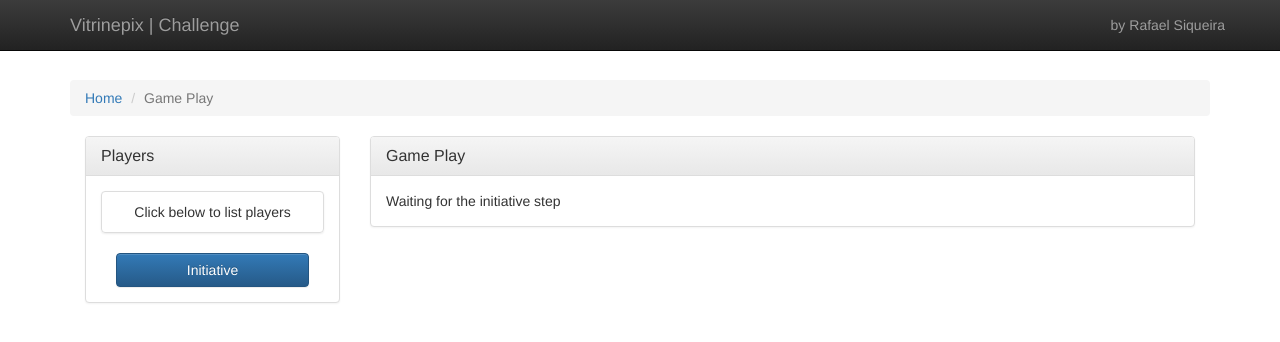
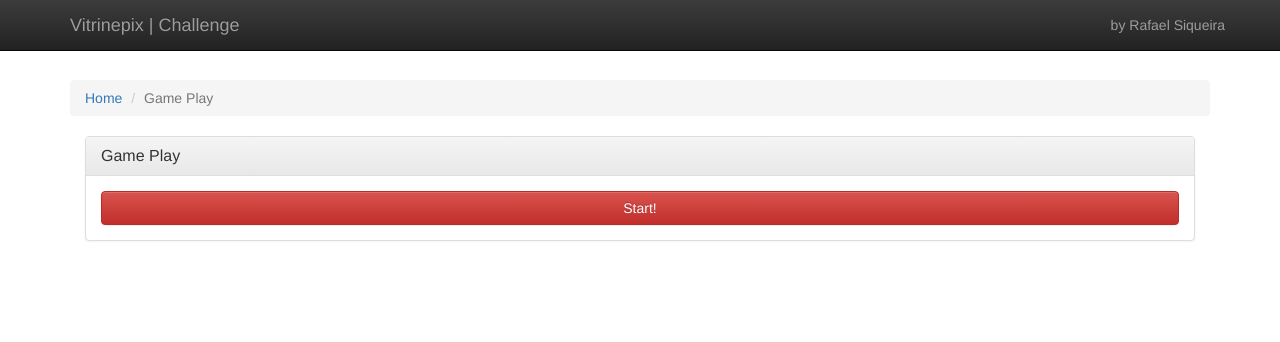
Before and after one commit to rafaelsiqueira/vitrinepix_challenge, a CodeIgniter app: page /database/game/start in a window 1280 px wide. Shown: the top 342 px of the page. Run offline with CodeIgniter, Linux system fonts and the light colour scheme; some libraries are stand-ins or nearby versions.

Commit message:
Changing to use SQLite as database; Changing the game flow (fixing based on instructions -- now the initiative step is executed after each attack)

```diff
--- a/RGPGame/application/controllers/Game.php
+++ b/RGPGame/application/controllers/Game.php
@@ -18,12 +18,8 @@ class Game extends Custom_Controller {
         $this->render('game/start');
     }
 
-    public function initiative()
+    public function initiative($players)
     {
-        // load resources
-        $this->load->model('player', '', true);
-        $players = $this->player->list_available_players();
-
         do {
             $initiatives = array();
 
@@ -31,9 +27,9 @@ class Game extends Custom_Controller {
             foreach($players as $player) {
 
                 // keep the initiative number to use later
-                $initiative = $this->dice->next(range(1,20)) + $player->agility;
+                $initiative = $this->dice->next(range(1,20)) + $player->getAgility();
 
-                $player->initiative_point = $initiative;
+                $player->setInitiativePoint($initiative);
                 $initiatives[$initiative] = $player;
             }
 
@@ -44,17 +40,11 @@ class Game extends Custom_Controller {
         $first  = $initiatives[ max($sortedNumbers) ];
         $second = $initiatives[ min($sortedNumbers) ];
 
-        // save ordered players in session
-        $this->session->gamedata = ['players' => array($first, $second)];
-
-        print json_encode($this->session->gamedata['players']);
+        return [$first, $second];
     }
 
     public function attack()
     {
-        // prepare players to the fight!
-        $players = $this->preparePlayers();
-
         // keep track of rounds
         $rounds = array();
 
@@ -62,12 +52,19 @@ class Game extends Custom_Controller {
         $current_attacker = 0;
         $current_defender = 1;
 
+        // load resources
+        $this->load->model('player', '', true);
+        $availablePlayers = $this->preparePlayers($this->player->list_available_players());
+
         do {
+
+            // for each turn, run the initiative
+            $players = $this->initiative($availablePlayers);
 
             // prepare round data
             $round = [
-                'attacker' => $players[$current_attacker]->getName(),
-                'defender' => $players[$current_defender]->getName(),
+                'attacker' => $players[$current_attacker]->getName() . ' ('. $players[$current_attacker]->getInitiativePoint() .')',
+                'defender' => $players[$current_defender]->getName() . ' ('. $players[$current_defender]->getInitiativePoint() .')',
                 'attack' => [
                     'remaining_health' => $players[$current_defender]->getHealth()
                 ]
@@ -99,9 +96,9 @@ class Game extends Custom_Controller {
                 }
             }
 
-            // switch the attacker/defender
-            $current_attacker = (int) !$current_attacker;
-            $current_defender = (int) !$current_defender;
+//            // switch the attacker/defender
+//            $current_attacker = (int) !$current_attacker;
+//            $current_defender = (int) !$current_defender;
 
             // add to round's list
             $rounds[] = $round;
@@ -117,14 +114,14 @@ class Game extends Custom_Controller {
         $this->session->gamedata = array();
     }
 
-    private function preparePlayers()
+    private function preparePlayers($sortedPlayers)
     {
         $this->load->model('weapon', '', true);
         $this->load->model('player', '', true);
 
         $players = array();
 
-        foreach($this->session->gamedata['players'] as $p) {
+        foreach($sortedPlayers as $p) {
 
             $weapon = new Weapon();
             $weapon->setData([
--- a/RGPGame/application/views/game/start.php
+++ b/RGPGame/application/views/game/start.php
@@ -3,33 +3,17 @@
     <li class="active">Game Play</li>
 </ol>
 
-<div class="col-lg-3">
-    <div class="panel panel-default">
-        <div class="panel-heading">
-            <h3 class="panel-title">Players</h3>
-        </div>
-        <div class="panel-body">
-            <ul class="list-group" id="players-list">
-                <li class="list-group-item" style="text-align: center">Click below to list players</li>
-            </ul>
-            <div class="col-lg-12">
-                <button id="initiative-step-start" type="button" class="col-lg-12 btn btn-primary">Initiative</button>
-            </div>
-        </div>
-    </div>
-</div>
-
-<div class="col-lg-9">
+<div class="col-lg-12">
     <div class="panel panel-default">
         <div class="panel-heading">
             <h3 class="panel-title">Game Play</h3>
         </div>
         <div class="panel-body">
-            <div id="attack-tip">
-                Waiting for the initiative step
-            </div>
+            <div id="attack-tip"></div>
+
+            <button id="attack-step-start" type="button" class="col-lg-12 btn btn-danger">Start!</button>
+
             <div id="attack-container">
-                <button style="display: none" id="attack-step-start" type="button" class="col-lg-12 btn btn-danger">Attack</button>
 
                 <div id="results-container" style="display: none;">
                     <table id="results-table" class="table">
--- a/RGPGame/application/views/layout/header.php
+++ b/RGPGame/application/views/layout/header.php
@@ -9,10 +9,10 @@
                     <span class="icon-bar"></span>
                     <span class="icon-bar"></span>
                 </button>
-                <a class="navbar-brand" href="#">Vitrinepix | Challenge</a>
+                <a class="navbar-brand" href="/">Vitrinepix | Challenge</a>
             </div>
             <div class="collapse navbar-collapse">
-                <p class="navbar-text navbar-right">by <a href="mailto:rafael@siqueira.net?subject=Oportunidade RB - Próxima etapa&body=Olá, estamos quase... que tal marcarmos uma entrevista para a próxima semana?" class="navbar-link">Rafael Siqueira</a></p>
+                <p class="navbar-text navbar-right">by Rafael Siqueira</p>
             </div>
         </div>
     </nav>
```
Also changed, not shown: RGPGame/application/config/database.php (+6 -6 lines), RGPGame/application/models/Player.php (+18 -0 lines), RGPGame/db/vitrinepix.sqlite (added).
